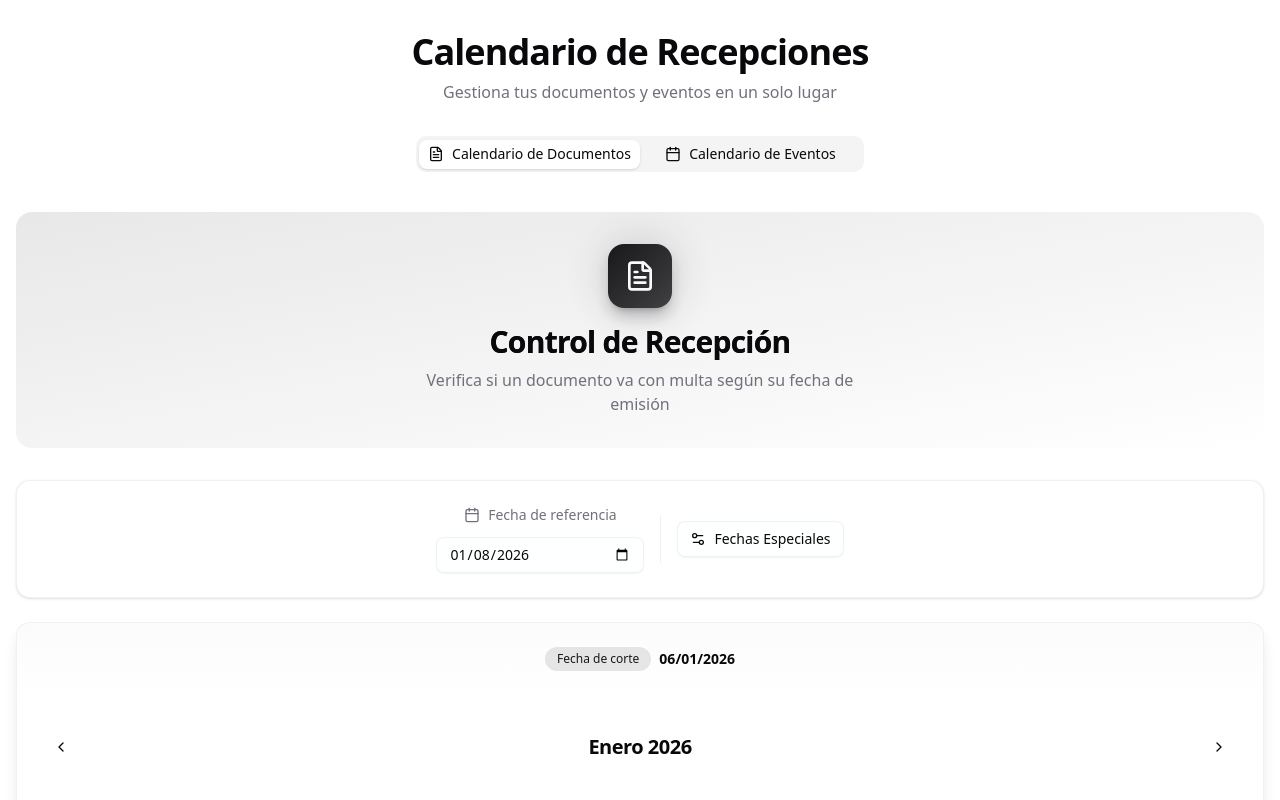
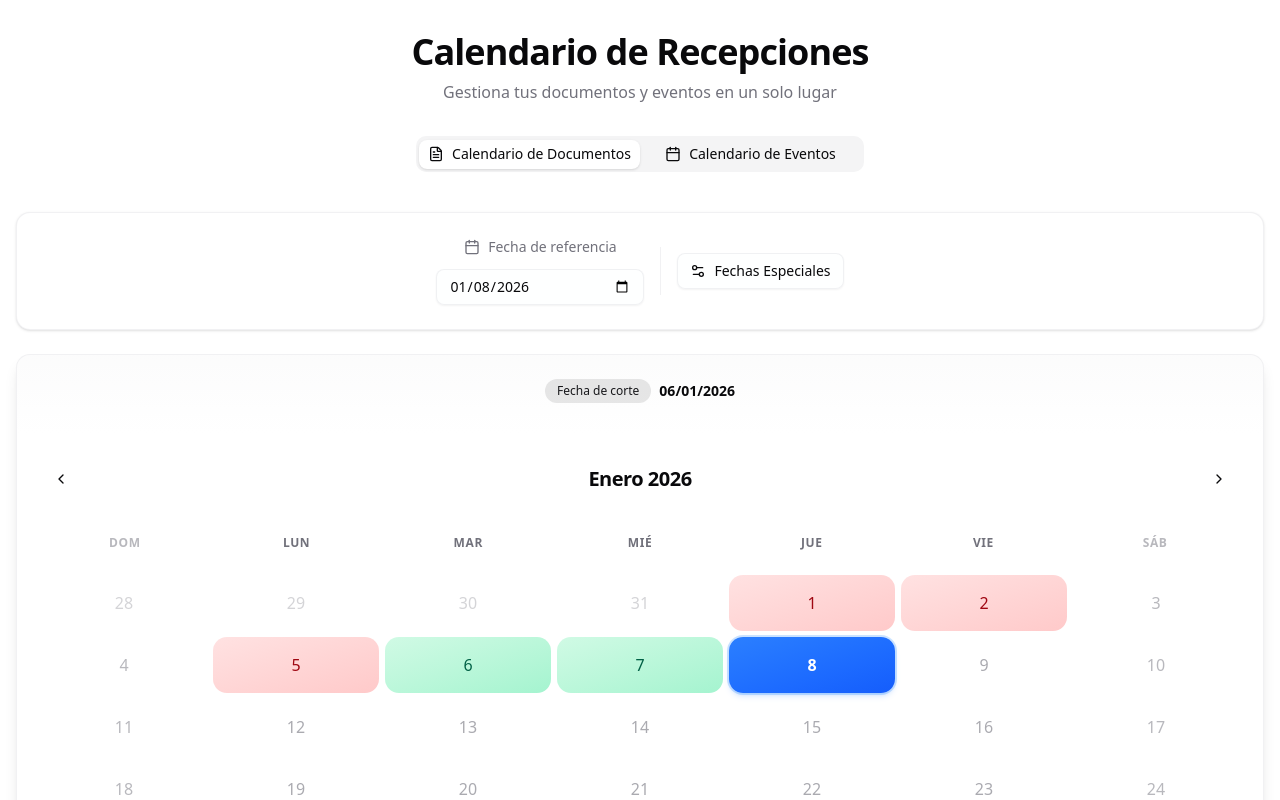
Before and after one commit to Juanmorales1810/calendario-recepciones, a Next.js app: page / in a window 1280 px wide. Shown: the top 800 px of the page. Built offline with nearby package versions, Linux system fonts and the light colour scheme.

Commit message:
Remove unused CalendarHeader component
Eliminated the CalendarHeader import and its usage from DocumentCalendar as it is no longer needed.

```diff
--- a/src/components/document-calendar/document-calendar.tsx
+++ b/src/components/document-calendar/document-calendar.tsx
@@ -5,7 +5,6 @@ import { useState } from 'react';
 import { format, startOfDay, startOfMonth, parse, isValid } from 'date-fns';
 import { useSpecialDates, useDateCalculations } from './hooks';
 import {
-    CalendarHeader,
     ReferenceDatePicker,
     CalendarGrid,
     CalendarLegend,
@@ -60,8 +59,6 @@ export function DocumentCalendar() {
 
     return (
         <div className="mx-auto w-full space-y-6">
-            <CalendarHeader />
-
             <ReferenceDatePicker
                 value={referenceDateInput}
                 onChange={handleReferenceDateChange}
```
